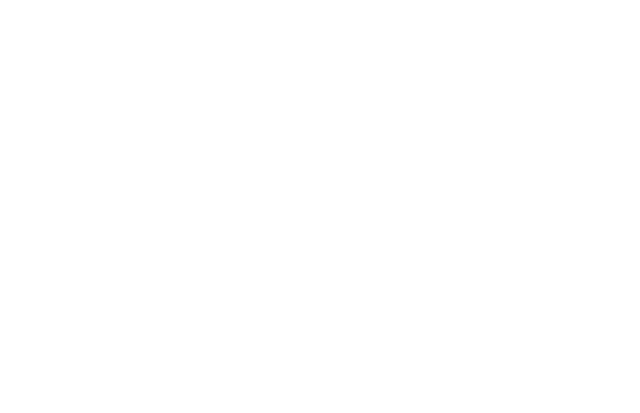
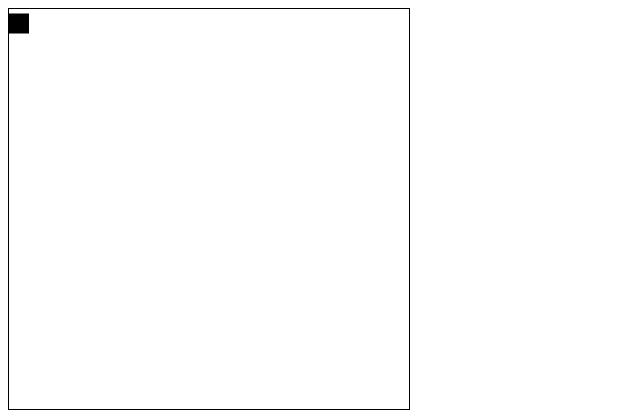
Before and after one commit to tomoliveirabastos/generic-canvas-engine, a website built with Parcel: page index.html in a window 1280 px wide. Shown: the whole page, without its empty margins (0-640 px from the left). Built offline with nearby package versions, Linux system fonts and the light colour scheme.

Commit message:
commit via script Thu Aug 12 22:14:52 -03 2021

```diff
--- a/Engine.ts
+++ b/Engine.ts
@@ -1,5 +1,5 @@
 interface IEngineMethods{
-       loop(): void
+       run(): void
        update(updateParameter : Function, ...paramUpdate : any): void
        render(renderParameter: Function, ...paramRender: any): void
 }
@@ -10,34 +10,34 @@ interface ICanvasObjects{
 }
 class Engine implements IEngineMethods{
        private ctx : any
-       private updateObj : ICanvasObjects
-       private renderObj : ICanvasObjects
+       private _update : ICanvasObjects
+       private _render : ICanvasObjects
        constructor(ctx : any){
               this.ctx = ctx;
-              this.updateObj = {
+              this._update = {
                      function : () => {},
                      params: []
               }
-              this.renderObj = {
+              this._render= {
                      function : () => {},
                      params: []
               }
        }
 
-       public loop(): this {
+       public run(): this {
 
-              const update = this.updateObj
-              const render = this.renderObj
+              const update = this._update
+              const render = this._render
 
               render.function(...render.params)
               update.function(...update.params)
+              requestAnimationFrame(() => this.run())
 
-              requestAnimationFrame(this.loop)
               return this
        }
 
        public update(functionParameter: Function, ...params:any): this {
-              this.updateObj = {
+              this._update = {
                      function : functionParameter,
                      params: [...params],
               }
@@ -45,7 +45,7 @@ class Engine implements IEngineMethods{
               return this
        }
        public render(functionParameter: Function, ...params:any): this {
-              this.renderObj = {
+              this._render = {
                      function : functionParameter,
                      params: [...params]
               }
--- a/Personagem.ts
+++ b/Personagem.ts
@@ -2,6 +2,7 @@ interface IPersonagem{
      x: number,
      y: number,
      size: number,
+     speed: number
 }
 interface IPersonagemMethods{
        getX() : number
@@ -12,15 +13,22 @@ class Personagem implements IPersonagemMethods{
        private x : number;
        private y : number;
        private size : number;
+       private speed : number;
        constructor(personagem : IPersonagem){
               this.x = personagem.x;
               this.y = personagem.y;
               this.size = personagem.size;
+              this.speed = personagem.speed;
        }
 
        public getX() : number { return this.x; }
        public getY() : number { return this.y; }
        public getSize() : number { return this.size; }
+       public getSpeed() : number { return this.speed; }
+       public setSpeed(speed : number) { this.speed = speed; }
+       public setSize(size : number) { this.size = size}
+       public setY(y : number) { this.y = y; }
+       public setX(x : number) { this.x = x; }
 }
 
 export {Personagem}
--- a/index.html
+++ b/index.html
@@ -6,6 +6,12 @@
        <meta name="viewport" content="width=device-width, initial-scale=1.0">
        <title>Document</title>
 </head>
+
+<style>
+       canvas {
+              border: 1px solid black;
+       }
+</style>
 <body>
        <script src="./index.ts"></script>
 </body>
--- a/index.ts
+++ b/index.ts
@@ -4,7 +4,8 @@ import {Engine} from "./Engine";
 const personagem = new Personagem({
        x: 0,
        y: 0,
-       size: 20
+       size: 20,
+       speed : 0.01
 });
 
 const canvas : HTMLCanvasElement = document.createElement("canvas")
@@ -16,3 +17,13 @@ canvas.width = 400
 document.body.appendChild(canvas)
 
 const engine = new Engine(ctx)
+engine.update((p: Personagem) => {
+       const newPosY = p.getY() + p.getSpeed()
+       p.setY(newPosY)
+}, personagem)
+engine.render((p: Personagem, ctx : CanvasRenderingContext2D, canvas : HTMLCanvasElement) => {
+       ctx.clearRect(0, 0, canvas.width, canvas.height)
+       ctx.fillRect(p.getX(), p.getY(), p.getSize(), p.getSize())
+}, personagem, ctx, canvas)
+
+engine.run()
```
